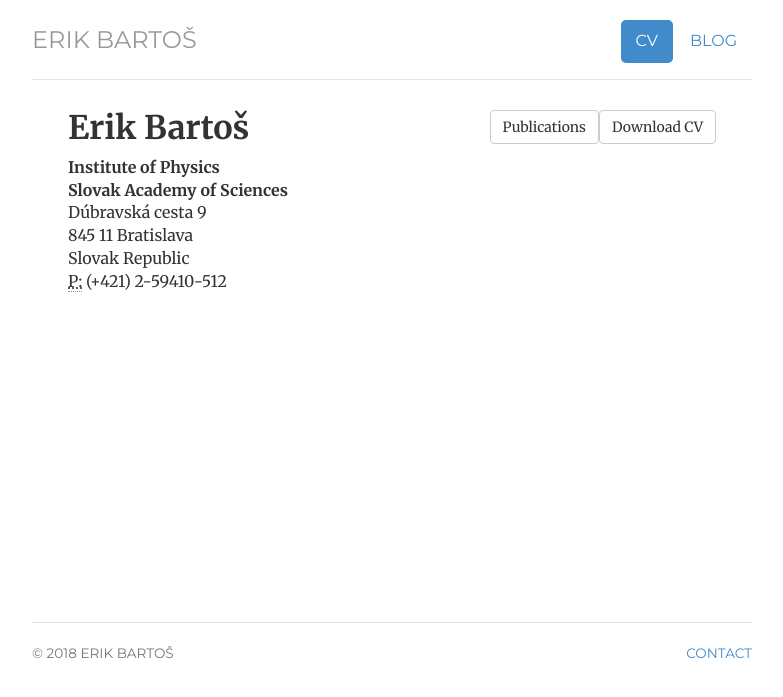
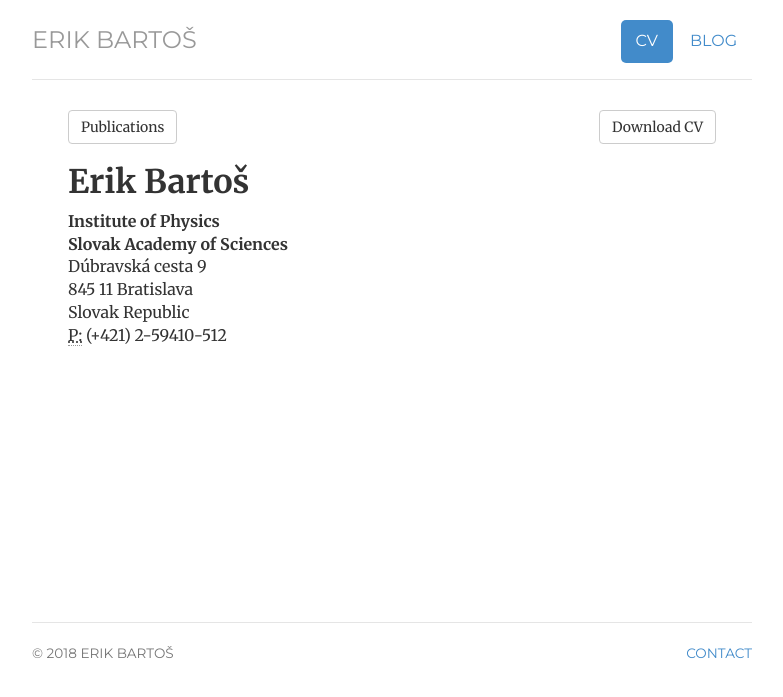
Before and after one commit to Mezek/mezek.github.io, a Jekyll site: the page built from cv/index.html, in a window 1280 px wide. Shown: the top 697 px of the page, without its empty margins (248-1031 px from the left). Built offline with Jekyll 4.4.1, drawn with Linux system fonts in a browser that asks for light colours.

Commit message:
Update index.html

```diff
--- a/cv/index.html
+++ b/cv/index.html
@@ -9,8 +9,8 @@ description: C.V. for Erik Bartoš, a Physicists, Digital Publisher, Enthusiast,
 ---
 <div class="cv">
 	<div>
-		<a style='z-index: 1' href="/files/modern_sk.pdf" class="btn btn-default pull-right" title="Download CV as PDF">Download CV</a>
-		<a style='z-index: 2' href="/files/pubList-2017-11.pdf" class="btn btn-default pull-right" title="Download publications">Publications</a>
+		<a href="/files/modern_sk.pdf" class="btn btn-default pull-right" title="Download CV as PDF">Download CV</a>
+		<a href="/files/pubList-2017-11.pdf" class="btn btn-default" title="Download publications">Publications</a>
 	</div>
 
 	<div itemscope itemtype="https://schema.org/Person">
```
